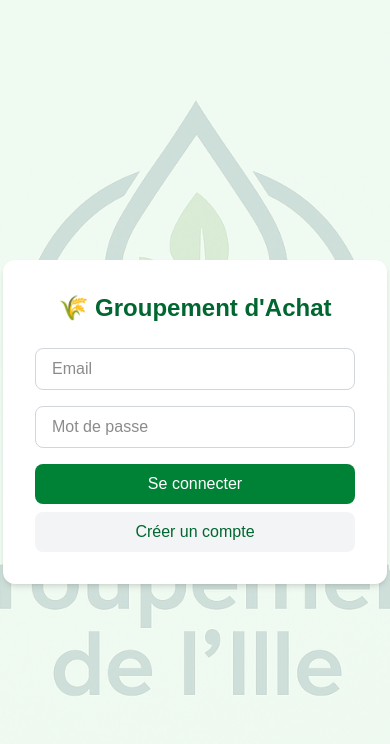
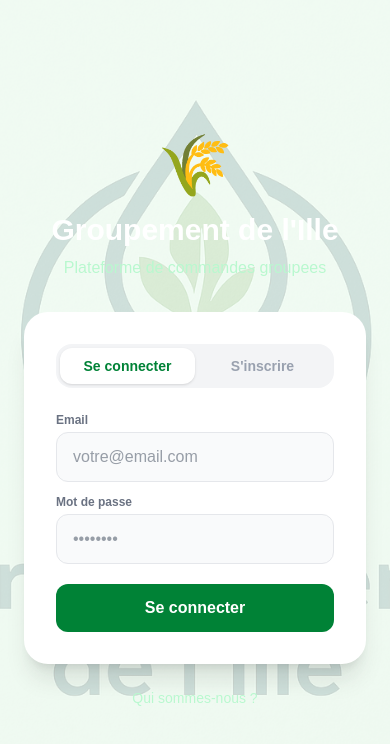
Before and after one commit to victorbouget/Groupement-achat, a Next.js app: page /login in a window 390 px wide. Shown: the top 744 px of the page. Built offline with nearby package versions, Linux system fonts and the light colour scheme; no server answers.

Commit message:
login optimise mobile

```diff
--- a/app/login/page.js
+++ b/app/login/page.js
@@ -3,66 +3,121 @@
 import { useState } from 'react'
 import { supabase } from '../lib/supabase'
 import { useRouter } from 'next/navigation'
+import Link from 'next/link'
 
 export default function Login() {
   const [email, setEmail] = useState('')
   const [password, setPassword] = useState('')
   const [message, setMessage] = useState('')
+  const [mode, setMode] = useState('login') // 'login' ou 'signup'
+  const [loading, setLoading] = useState(false)
+
   const router = useRouter()
 
   const handleLogin = async () => {
+    setLoading(true)
     const { error } = await supabase.auth.signInWithPassword({ email, password })
     if (error) {
-      setMessage('Erreur : ' + error.message)
+      setMessage('Email ou mot de passe incorrect')
     } else {
       router.push('/dashboard')
     }
+    setLoading(false)
   }
 
   const handleSignup = async () => {
+    if (!email || !password) {
+      setMessage('Remplis tous les champs !')
+      return
+    }
+    if (password.length < 6) {
+      setMessage('Le mot de passe doit faire au moins 6 caractères')
+      return
+    }
+    setLoading(true)
     const { error } = await supabase.auth.signUp({ email, password })
     if (error) {
       setMessage('Erreur : ' + error.message)
     } else {
-      setMessage('Inscription réussie ! Vérifie ton email pour confirmer ton compte 📧')
+      setMessage('Inscription reussie ! Verifie ton email pour confirmer ton compte 📧')
     }
+    setLoading(false)
   }
 
   return (
-    <main className="min-h-screen flex flex-col items-center justify-center bg-green-50">
-      <div className="bg-white p-8 rounded-xl shadow-md w-96">
-        <h1 className="text-2xl font-bold text-green-800 mb-6 text-center">
-          🌾 Groupement d'Achat
-        </h1>
-        <input
-          type="email"
-          placeholder="Email"
-          value={email}
-          onChange={(e) => setEmail(e.target.value)}
-          onKeyDown={(e) => e.key === 'Enter' && handleLogin()}
-          className="w-full border border-gray-300 rounded-lg px-4 py-2 mb-4"
-        />
-        <input
-          type="password"
-          placeholder="Mot de passe"
-          value={password}
-          onChange={(e) => setPassword(e.target.value)}
-          onKeyDown={(e) => e.key === 'Enter' && handleLogin()}
-          className="w-full border border-gray-300 rounded-lg px-4 py-2 mb-4"
-        />
+    <main className="min-h-screen bg-green-700 flex flex-col">
+      {/* Header */}
+      <div className="flex-1 flex flex-col items-center justify-center px-6 py-12">
+        <div className="mb-8 text-center">
+          <div className="text-6xl mb-4">🌾</div>
+          <h1 className="text-3xl font-bold text-white">Groupement de l'Ille</h1>
+          <p className="text-green-200 mt-2">Plateforme de commandes groupees</p>
+        </div>
+
+        {/* Card */}
+        <div className="bg-white rounded-3xl shadow-xl w-full max-w-sm p-8">
+
+          {/* Tabs */}
+          <div className="flex bg-gray-100 rounded-2xl p-1 mb-6">
             <button
-          onClick={handleLogin}
-          className="w-full bg-green-700 text-white py-2 rounded-lg hover:bg-green-800 mb-2"
+              onClick={() => { setMode('login'); setMessage('') }}
+              className={`flex-1 py-2 rounded-xl text-sm font-semibold transition-all ${mode === 'login' ? 'bg-white text-green-700 shadow-sm' : 'text-gray-400'}`}
             >
               Se connecter
             </button>
             <button
-          onClick={handleSignup}
-          className="w-full bg-gray-100 text-green-800 py-2 rounded-lg hover:bg-gray-200"
+              onClick={() => { setMode('signup'); setMessage('') }}
+              className={`flex-1 py-2 rounded-xl text-sm font-semibold transition-all ${mode === 'signup' ? 'bg-white text-green-700 shadow-sm' : 'text-gray-400'}`}
             >
-          Créer un compte
+              S'inscrire
             </button>
-        {message && <p className="mt-4 text-center text-sm text-gray-600">{message}</p>}
+          </div>
+
+          {/* Formulaire */}
+          <div className="flex flex-col gap-3">
+            <div>
+              <label className="text-xs font-semibold text-gray-500 mb-1 block">Email</label>
+              <input
+                type="email"
+                placeholder="votre@email.com"
+                value={email}
+                onChange={(e) => setEmail(e.target.value)}
+                onKeyDown={(e) => e.key === 'Enter' && (mode === 'login' ? handleLogin() : handleSignup())}
+                className="w-full border border-gray-200 rounded-xl px-4 py-3 text-gray-700 focus:outline-none focus:border-green-400 bg-gray-50"
+              />
+            </div>
+            <div>
+              <label className="text-xs font-semibold text-gray-500 mb-1 block">Mot de passe</label>
+              <input
+                type="password"
+                placeholder="••••••••"
+                value={password}
+                onChange={(e) => setPassword(e.target.value)}
+                onKeyDown={(e) => e.key === 'Enter' && (mode === 'login' ? handleLogin() : handleSignup())}
+                className="w-full border border-gray-200 rounded-xl px-4 py-3 text-gray-700 focus:outline-none focus:border-green-400 bg-gray-50"
+              />
+            </div>
+
+            {message && (
+              <div className={`rounded-xl px-4 py-3 text-sm ${message.includes('reussie') || message.includes('📧') ? 'bg-green-50 text-green-700' : 'bg-red-50 text-red-600'}`}>
+                {message}
+              </div>
+            )}
+
+            <button
+              onClick={mode === 'login' ? handleLogin : handleSignup}
+              disabled={loading}
+              className="w-full bg-green-700 text-white py-3 rounded-xl font-semibold hover:bg-green-800 disabled:opacity-50 mt-2"
+            >
+              {loading ? '...' : mode === 'login' ? 'Se connecter' : "S'inscrire"}
+            </button>
+          </div>
+        </div>
+
+        {/* Lien qui sommes nous */}
+        <Link href="/qui-sommes-nous" className="mt-6 text-green-200 text-sm hover:text-white">
+          Qui sommes-nous ?
+        </Link>
       </div>
     </main>
   )
```
Lines whose indentation alone changed are shown as unchanged.
